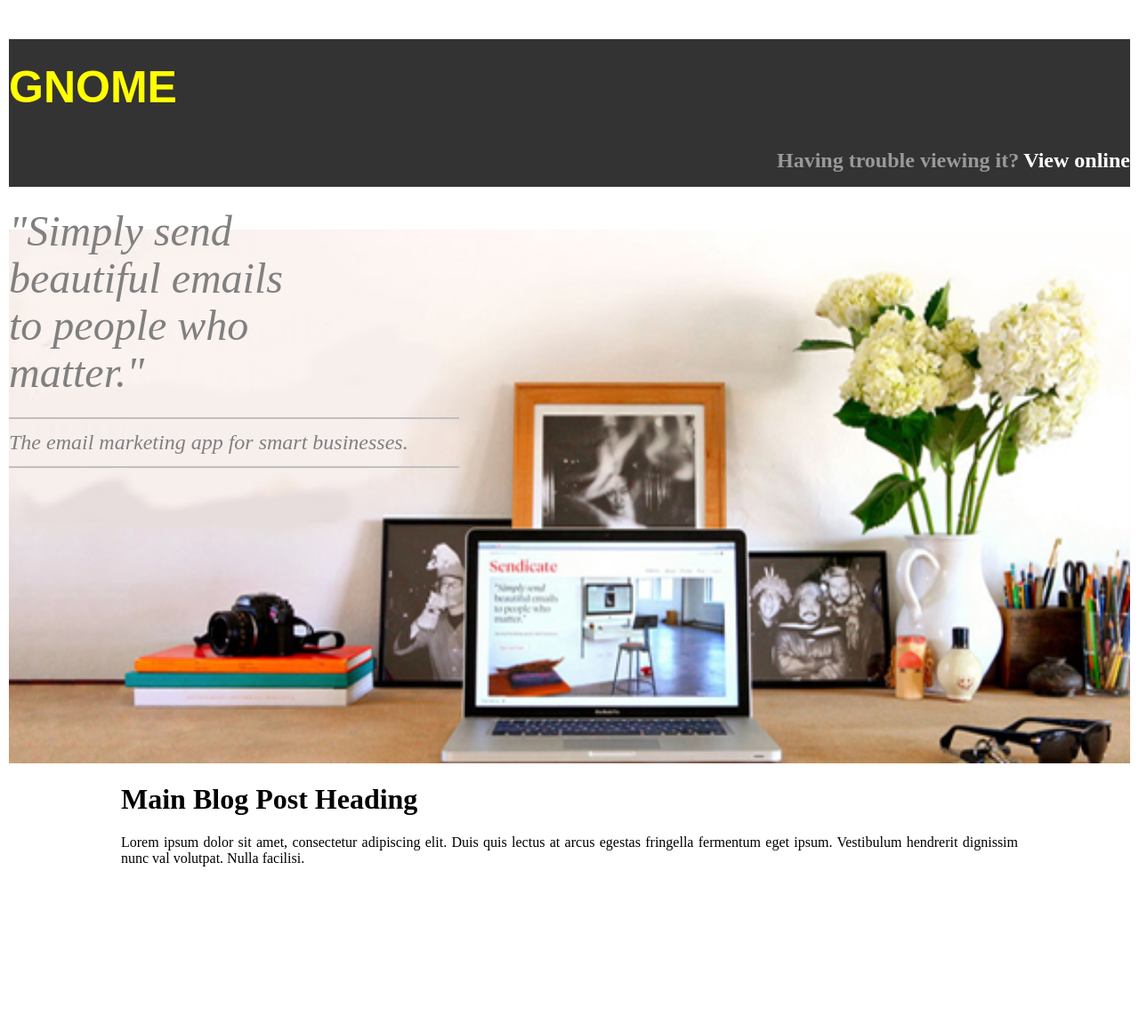
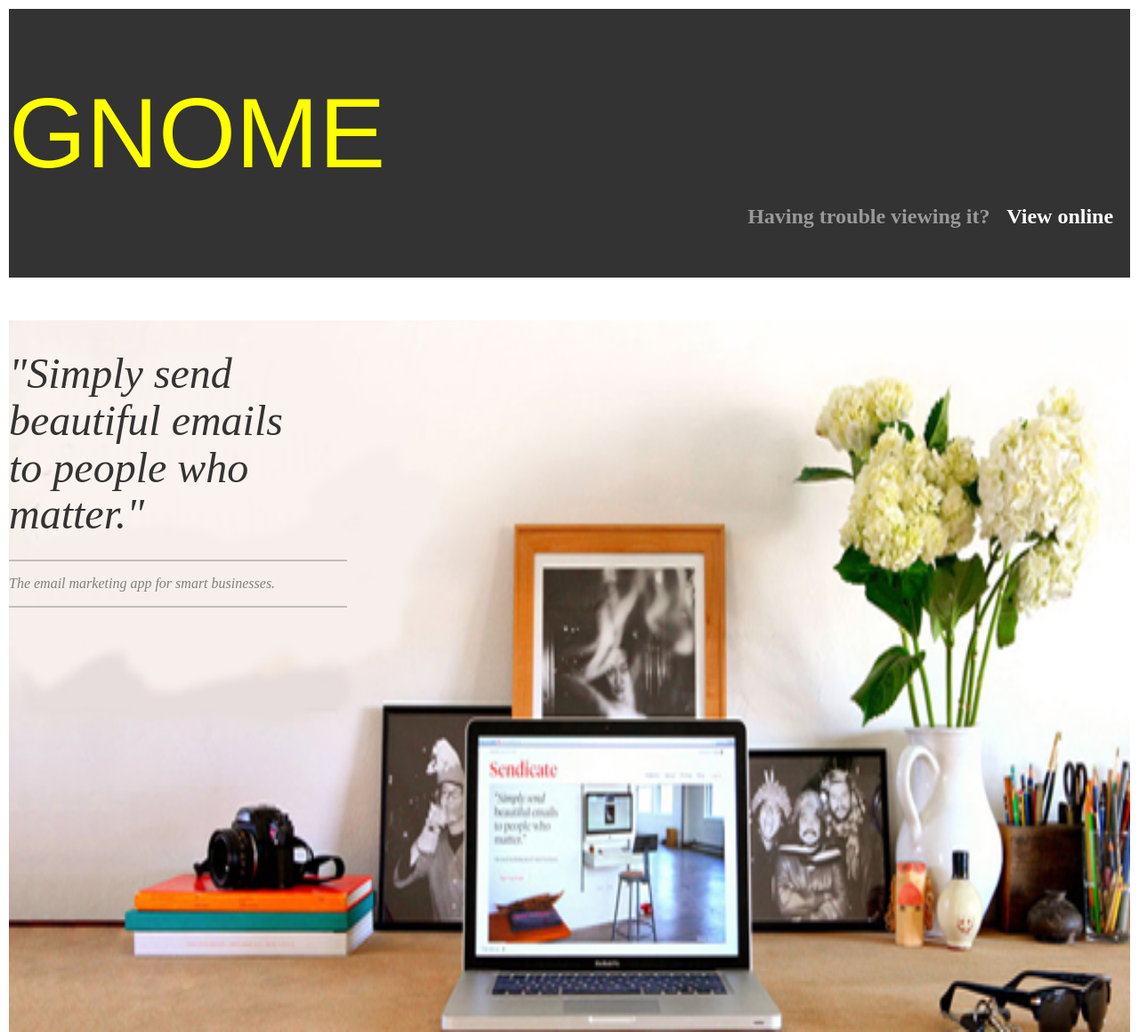
Before and after one commit to Bhavini-varsani/TEST-1, a plain HTML site: page index.html in a window 1280 px wide. Shown: the whole page at 89% size. Before the commit the page ends 1000 px from the top, so only its background shows below. Drawn offline with Linux system fonts and the light colour scheme.

Commit message:
finished part 1

```diff
--- a/css/indexcss.css
+++ b/css/indexcss.css
@@ -3,24 +3,35 @@ body {
 }
 #header {
     background-color: #333333;
-    height: 5%;
+    height: 300px;
     text-align: top;
+    width: 50%;
+    float: left;
+    clear: left;
+    padding-bottom: 2px;
 }
 #header h1 {
-    font-size: 50px;
-    font-weight: bold;
+    font-size: 700%;
+    font-weight: normal;
     text-align: left;
-    padding-top: 2%;
     color: yellow;
     font-family: sans-serif;
+    vertical-align: middle;
 }
 #nav {
     background-color: #333333;
-    height: 50px;
-    line-height: 4%;
+    height: 100px;
+    width: 50%;
+    text-align: bottom;;
+    float: right;
+    padding-top: 200px;
+    padding-bottom: 2px;
+    clear: right;
+    vertical-align: middle;
 }
 #nav h2 {
     float: right;
+    padding-right: 3%;
 }
 #navop2 {
     color: white;
@@ -29,26 +40,22 @@ body {
     color: #999999;
     padding-right: 5px;
 }
+#image1 {
+    margin-top: 350px;
+    background-image: url(big_img.jpg);
+    background-repeat: no-repeat;
+    background-size: 100% 100%;
+    height: 800px;
+}
 #image1p1 {
     font-size: 300%;
-    height: 600px;
-    background: url(big_img.jpg);
-    background-size: 100% 100%;
+    color: #333333;
+    line-height: 10%;
+    padding-top: 10px;
     font-style: italic;
-    line-height: 10%;
-    color: grey;
 }
 #image1p2 {
-    font-size: 50%;
+    font-size: 100%;
     color: gray;
     font-style: italic;
 }
-#paragraph2 {
-    text-align: justify;
-    padding-right: 10%;
-    padding-left: 10%;
-}
-#paragraph2 h1 {
-    text-align: left;
-
-}
--- a/index.html
+++ b/index.html
@@ -7,25 +7,23 @@
 <body>
     <div id="header">
         <h1>GNOME</h1>
+    </div>
     <div id="nav">
        <h2 id="navop2">View online</h2>
        <h2 id="navop1">Having trouble viewing it?</h2>
     </div>
-    </div>
+    <div id="image1">
         <div id="image1p1">
             <p>"Simply send</p>
             <p>beautiful emails</p>
             <p>to people who</p>
             <p>matter."</p>
+        </div>
         <div id="image1p2">
-            <hr width=40% align=left color=#bfbfbf>
+            <hr width=30% align=left color=#bfbfbf>
             <p>The email marketing app for smart businesses.</p>
-            <hr width=40% align=left color=#bfbfbf>
+            <hr width=30% align=left color=#bfbfbf>
         </div>
-    </div>
-    <div id="paragraph2">
-    <h1>Main Blog Post Heading</h1>
-        <p>Lorem ipsum dolor sit amet, consectetur adipiscing elit. Duis quis lectus at arcus egestas fringella fermentum eget ipsum. Vestibulum hendrerit dignissim nunc val volutpat. Nulla facilisi.</p>
     </div>
 </body>
 </html>
```
Lines whose indentation alone changed are shown as unchanged.
